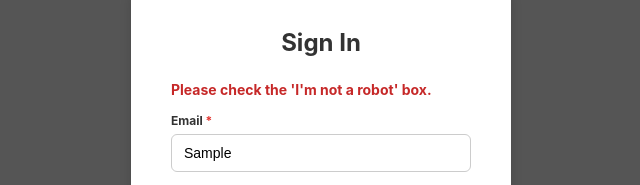
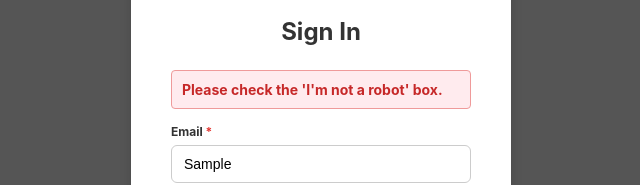
Before and after one commit to Theophilus-Nueva/LoginFormsProjectGroup5, a React (Vite) app: page / in a window 1280 px wide. Both pictures are taken after typing "Sample", "Sample123" into the empty fields and a click on the button "Sign In". Shown: the part 199-384 px from the top of the page, without its empty margins (319-959 px from the left). Built offline with nearby package versions, Linux system fonts and the light colour scheme; no server answers.

Commit message:
fixed OTP routing problems in Login.jsx

```diff
--- a/src/routes/Login.jsx
+++ b/src/routes/Login.jsx
@@ -1,14 +1,14 @@
 // src/routes/Login.jsx
 import React, { useState } from 'react';
 import { Link, useNavigate } from 'react-router-dom';
-import ReCAPTCHA from "react-google-recaptcha"; // 1. Import the component
+import ReCAPTCHA from "react-google-recaptcha";
 import { loginUser } from '../services/authService';
 import './Login.css';
 
 export default function Login() {
     const [email, setEmail] = useState('');
     const [password, setPassword] = useState('');
-    const [captchaToken, setCaptchaToken] = useState(null); // 2. State to hold the token
+    const [captchaToken, setCaptchaToken] = useState(null);
     const [isLoading, setIsLoading] = useState(false);
     const [message, setMessage] = useState('');
     const [isError, setIsError] = useState(false);
@@ -20,7 +20,6 @@ export default function Login() {
         setMessage('');
         setIsError(false);
 
-        // 3. Strict Check: Require reCAPTCHA verification before hitting the database
         if (!captchaToken) {
             setIsError(true);
             setMessage("Please check the 'I'm not a robot' box.");
@@ -28,14 +27,21 @@ export default function Login() {
         }
 
         setIsLoading(true);
-        console.log("EXACT EMAIL BEING SENT TO SERVICE:", `"${email}"`);
 
         try {
-            // 4. Pass captchaToken to the backend service call
             const data = await loginUser(email, password, captchaToken);
 
-            if (data.status === "mfa_required") {
-                navigate('/otp', { state: { userId: data.user_id } });
+            // FIXED: Passing the exact state keys the OTP bouncer expects
+            if (data.status === "mfa_required" || data.status === "pending_verification") {
+                setMessage("Please check your email for the OTP.");
+                setTimeout(() => {
+                    navigate('/otp', {
+                        state: {
+                            user_id: data.user_id,
+                            email: email
+                        }
+                    });
+                }, 1500);
             }
         } catch (error) {
             setIsError(true);
@@ -58,7 +64,11 @@ export default function Login() {
                     color: isError ? '#c62828' : '#2e7d32',
                     marginBottom: '15px',
                     fontSize: '14px',
-                    fontWeight: 'bold'
+                    fontWeight: 'bold',
+                    padding: '10px',
+                    backgroundColor: isError ? '#ffebee' : '#e8f5e9',
+                    borderRadius: '4px',
+                    border: `1px solid ${isError ? '#ef9a9a' : '#a5d6a7'}`
                 }}>
                     {message}
                 </div>
```
